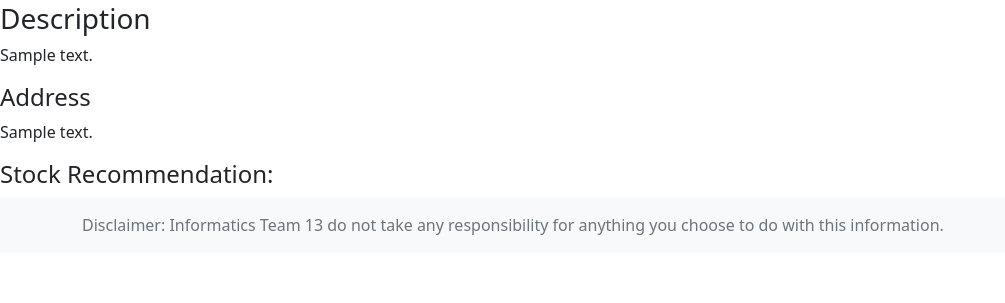
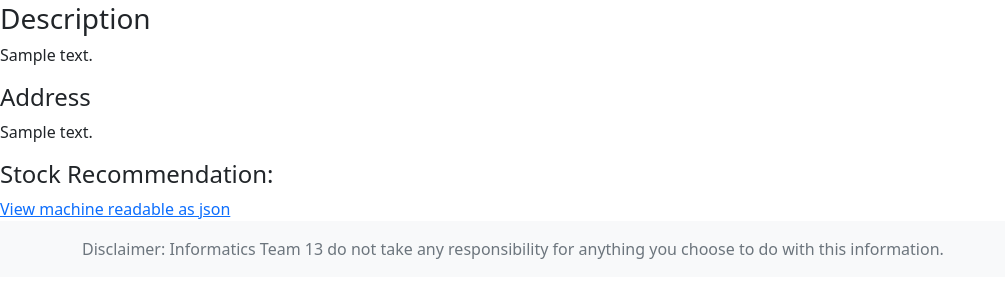
Before and after one commit to randomman552/CM2203-Team-13, a Flask app: template templates/stock.html in a window 1280 px wide. Shown: the part 444-747 px from the top of the page, without its empty margins (0-1005 px from the left). Run offline with Flask 2, Linux system fonts and the light colour scheme; the template is opened without the code that fills it: most values are stand-ins (such as "Sample title", 1, 10 or a date in 2020).

Commit message:
Changes by George

```diff
--- a/templates/stock.html
+++ b/templates/stock.html
@@ -103,8 +103,9 @@
 
     {% elif stock_evaluation[0] == "bad" %}
       <p>  We do not recommend you invest in this stock! </p>
+    {% endif %}
 
-    {% endif %}
+    <a href="{{ url_for('output_stock_json', stockTicker=title) }}">View machine readable as json</a>
 
 
 {% endblock content %}
```
